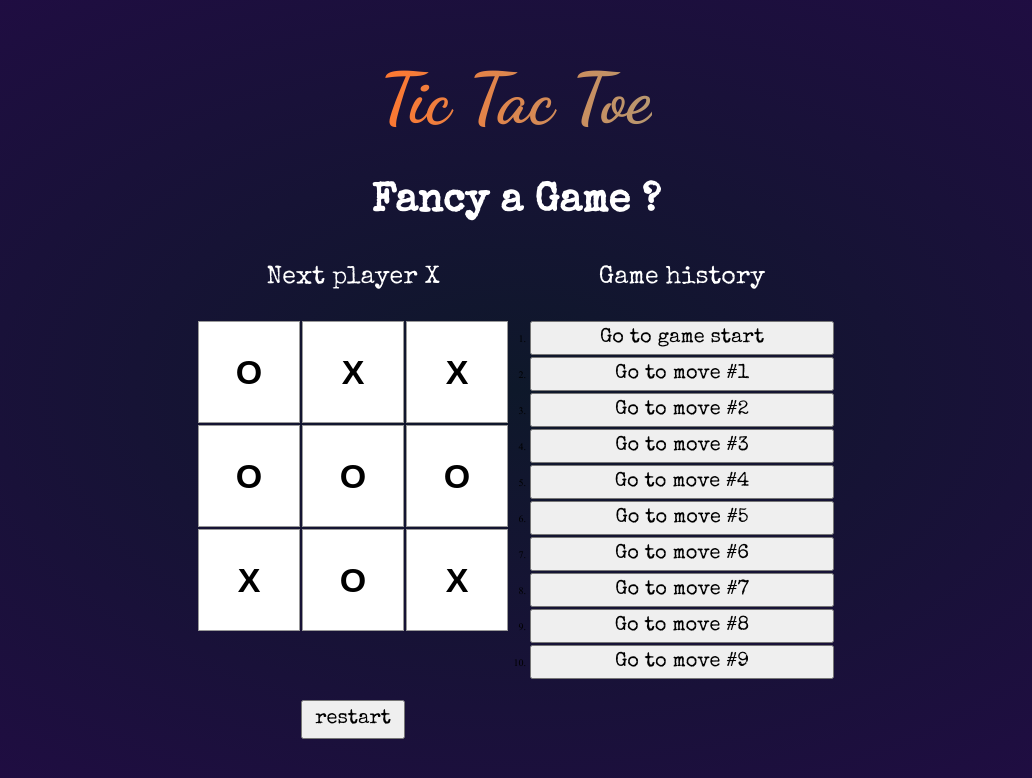
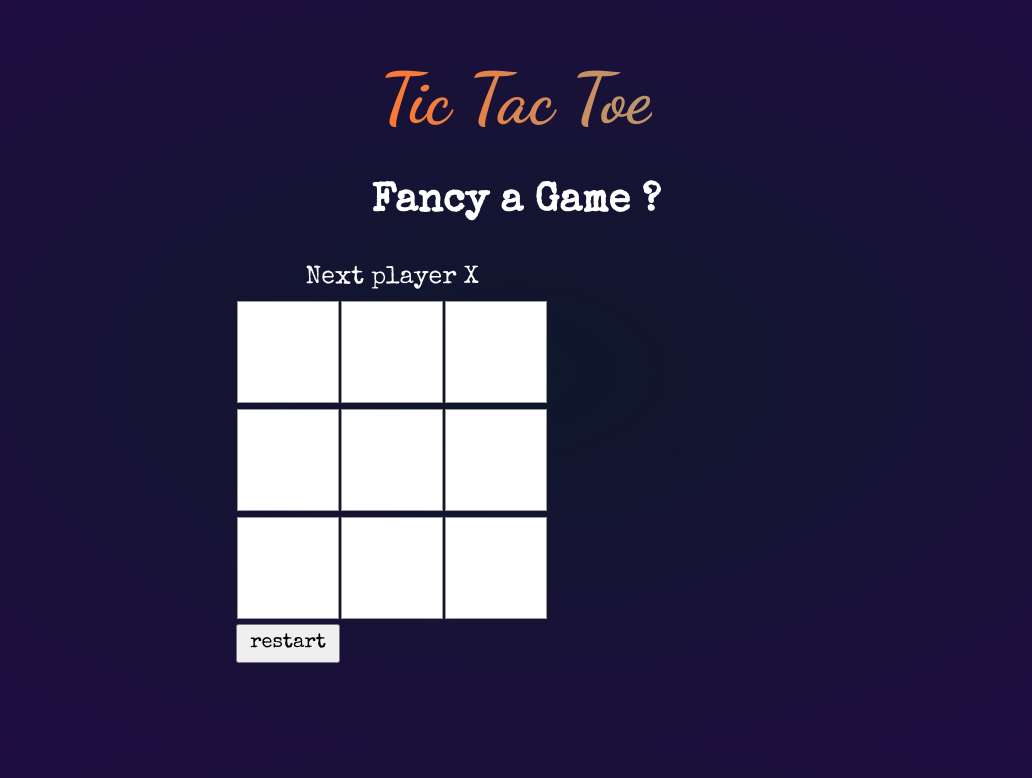
Before and after one commit to TheMelodyOfCode/React---Tic-Tac-Toe, a React (Create React App) app: page / in a window 1280 px wide. Shown: the top 778 px of the page, without its empty margins (124-1156 px from the left). Built offline with nearby package versions, Linux system fonts and the light colour scheme.

Commit message:
added error boundary and basic functionality

```diff
--- a/package.json
+++ b/package.json
@@ -8,6 +8,7 @@
     "@testing-library/user-event": "^13.5.0",
     "react": "^18.2.0",
     "react-dom": "^18.2.0",
+    "react-error-boundary": "^3.1.4",
     "react-scripts": "5.0.1",
     "sass": "^1.57.1",
     "web-vitals": "^2.1.4"
--- a/src/App.js
+++ b/src/App.js
@@ -1,12 +1,28 @@
+import { ErrorBoundary } from 'react-error-boundary';
 
 import Header from './components/header/header.component.jsx';
 import Game from './components/game/game.component.jsx'
 
+function ErrorFallback({error, resetErrorBoundary,}) {
+  return (
+    <section className="game">
+        <div className="game__board">
+          <div className="game__board--rowsContainer">
+            <h2 className="cardItem__card__title" >Error: </h2>
+            <h5 className="cardItem__card__content" > {error.message}</h5>
+          </div>
+        </div>
+  </section>
+  )
+}
+
 function App() {
   return (
       <main class="container">
+        <ErrorBoundary FallbackComponent={ErrorFallback}>
           <Header />
           <Game />
+        </ErrorBoundary>
       </main>
   );
 }
--- a/src/components/game/game.component.jsx
+++ b/src/components/game/game.component.jsx
@@ -1,31 +1,124 @@
+import * as React from 'react'
+
+// eslint-disable-next-line no-unused-vars
+function calculateStatus(winner, squares, nextValue) {
+    return winner
+      ? `Winner: ${winner}`
+      : squares.every(Boolean)
+      ? `Scratch: Cat's game`
+      : `Next player: ${nextValue}`
+  }
+
+  // eslint-disable-next-line no-unused-vars
+  function calculateNextValue(squares) {
+    return squares.filter(Boolean).length % 2 === 0 ? 'X' : 'O'
+  }
+
+  // eslint-disable-next-line no-unused-vars
+  function calculateWinner(squares) {
+    const lines = [
+      [0, 1, 2],
+      [3, 4, 5],
+      [6, 7, 8],
+      [0, 3, 6],
+      [1, 4, 7],
+      [2, 5, 8],
+      [0, 4, 8],
+      [2, 4, 6],
+    ]
+    for (let i = 0; i < lines.length; i++) {
+      const [a, b, c] = lines[i]
+      if (squares[a] && squares[a] === squares[b] && squares[a] === squares[c]) {
+        return squares[a]
+      }
+    }
+    return null
+  }
+
+const Board =()=>{
+
+      // 🐨 squares is the state for this component. Add useState for squares
+  const squares = Array(9).fill(null)
+
+  // 🐨 We'll need the following bits of derived state:
+  // - nextValue ('X' or 'O')
+  // - winner ('X', 'O', or null)
+  // - status (`Winner: ${winner}`, `Scratch: Cat's game`, or `Next player: ${nextValue}`)
+  // 💰 I've written the calculations for you! So you can use my utilities
+  // below to create these variables
+
+  // This is the function your square click handler will call. `square` should
+  // be an index. So if they click the center square, this will be `4`.
+  function selectSquare(square) {
+    // 🐨 first, if there's already winner or there's already a value at the
+    // given square index (like someone clicked a square that's already been
+    // clicked), then return early so we don't make any state changes
+    //
+    // 🦉 It's typically a bad idea to mutate or directly change state in React.
+    // Doing so can lead to subtle bugs that can easily slip into production.
+    //
+    // 🐨 make a copy of the squares array
+    // 💰 `[...squares]` will do it!)
+    //
+    // 🐨 set the value of the square that was selected
+    // 💰 `squaresCopy[square] = nextValue`
+    //
+    // 🐨 set the squares to your copy
+  }
+
+  function restart() {
+    // 🐨 reset the squares
+    // 💰 `Array(9).fill(null)` will do it!
+  }
+
+  function renderSquare(i) {
+    return (
+      <button className="game__board--square" onClick={() => selectSquare(i)}>
+        {squares[i]}
+      </button>
+    )
+  }
+
+  return (
+    <div>
+      {/* 🐨 put the status in the div below */}
+    <div className="game__status">Next player X</div>
+    <div className="game__board">
+        <div className="game__board--rowsContainer">
+            <div className="game__board--row">
+                {renderSquare(0)}
+                {renderSquare(1)}
+                {renderSquare(2)}
+            </div>
+            <div className="game__board--row">
+                {renderSquare(3)}
+                {renderSquare(4)}
+                {renderSquare(5)}
+            </div>
+            <div className="game__board--row">
+                {renderSquare(6)}
+                {renderSquare(7)}
+                {renderSquare(8)}
+            </div>
+            <button className="game__restart" onClick={restart}>
+                restart
+            </button>
+        </div>
+    </div>
+    </div>
+  )
+
+}
+
 
 const Game =()=>{
 
     return (
 
         <section className="game">
-        <div className="game__status">Next player X</div>
-        <div className="game__board">
-            <div className="game__board--rowsContainer">
-                <div className="game__board--row">
-                    <button className="game__board--square" > O </button>
-                    <button className="game__board--square" > X </button>
-                    <button className="game__board--square" > X </button>
-                </div>
-                <div className="game__board--row">
-                    <button className="game__board--square" > O </button>
-                    <button className="game__board--square" > O </button>
-                    <button className="game__board--square" > O </button>
-                </div>
-                <div className="game__board--row">
-                    <button className="game__board--square" > X </button>
-                    <button className="game__board--square" > O </button>
-                    <button className="game__board--square" > X </button>
-                </div>
-              </div>
-        </div>
-        <button className="game__restart">restart</button>
-        <div className="game__history--title">Game history</div>
+            <Board />
+
+        {/* <div className="game__history--title">Game history</div>
         <div className="game__history">
             <ol className="game__history--orderedList">
                 <li > <button className="game__history--btn" >Go to game start</button> </li>
@@ -39,7 +132,7 @@ const Game =()=>{
                 <li > <button className="game__history--btn" >Go to move #8</button> </li>
                 <li > <button className="game__history--btn" >Go to move #9</button> </li>
             </ol>
-        </div>
+        </div> */}
     </section>
 
     )
--- a/src/sass/components/_game.scss
+++ b/src/sass/components/_game.scss
@@ -35,7 +35,7 @@
             border: 1px solid #999;
             font-size: 34px;
             font-weight: bold;
-
+            font-family: $special-font-1;
             line-height: 34px;
             height: 10rem;
             width: 10rem;
```
Also changed, not shown: 1 other file (tests, documents, lock files or other folders).
